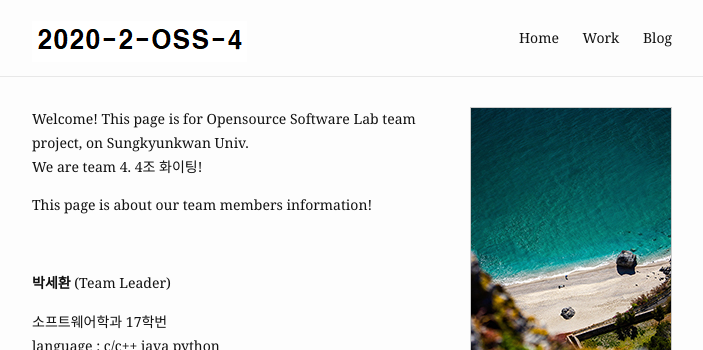
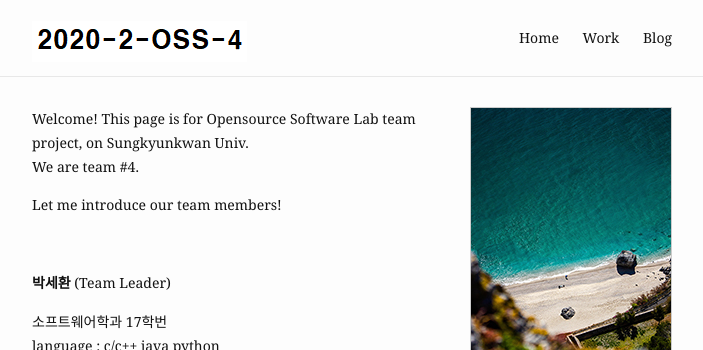
Before and after one commit to 20-2-SKKU-OSS/2020-2-OSS-4, a Jekyll site: the page built from index.md, in a window 1280 px wide. Shown: the top 350 px of the page, without its empty margins (288-991 px from the left). Built offline with Jekyll 4.4.1, drawn with Linux system fonts in a browser that asks for light colours.

Commit message:
Update index.md

```diff
--- a/index.md
+++ b/index.md
@@ -7,10 +7,10 @@ profile_picture:
 
 <p>
   Welcome! This page is for Opensource Software Lab team project, on Sungkyunkwan Univ.
-  <br>We are team 4. 4조 화이팅!
+  <br>We are team #4.
 </p>
 
-This page is about our team members information!
+Let me introduce our team members!
 
 <br />
 
```
